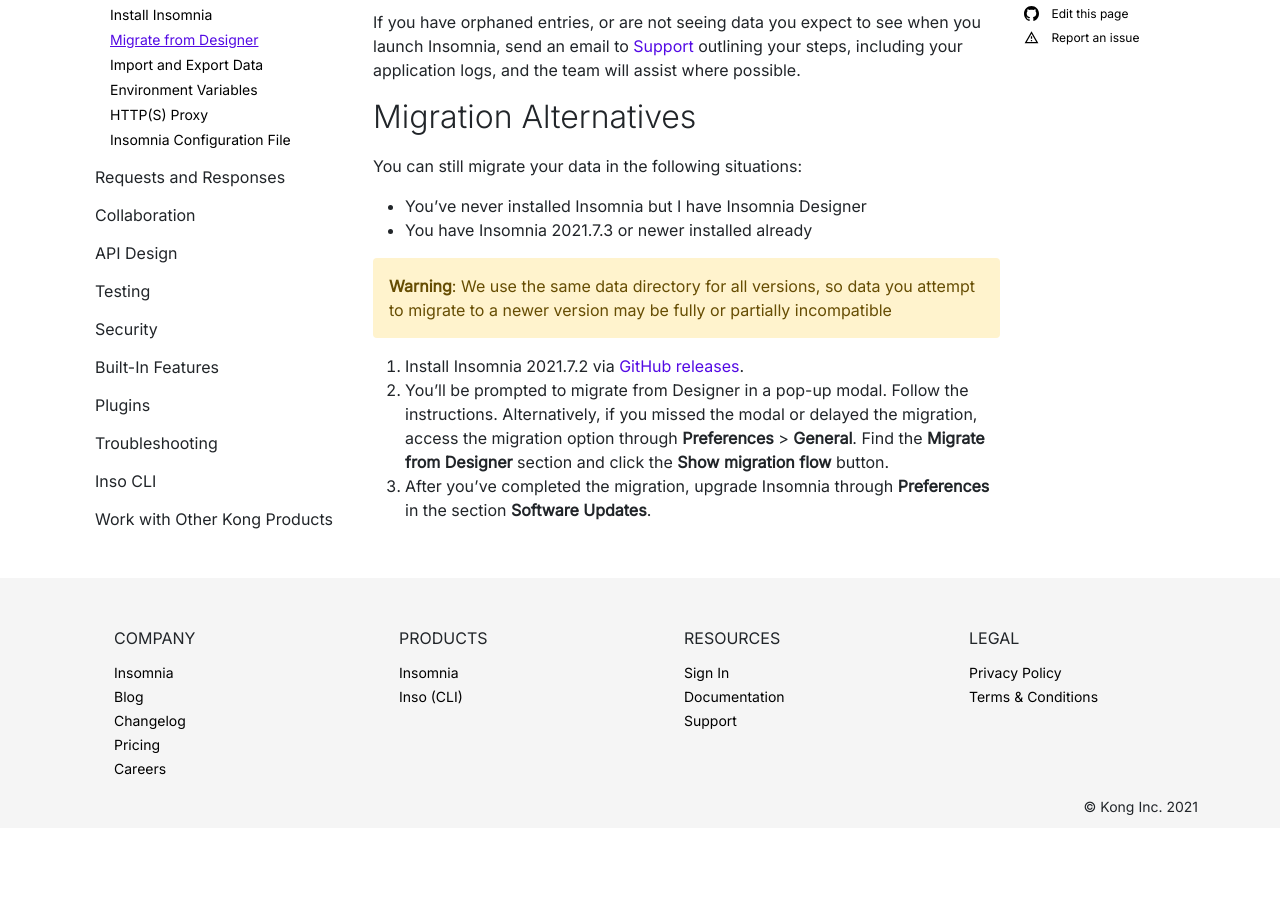
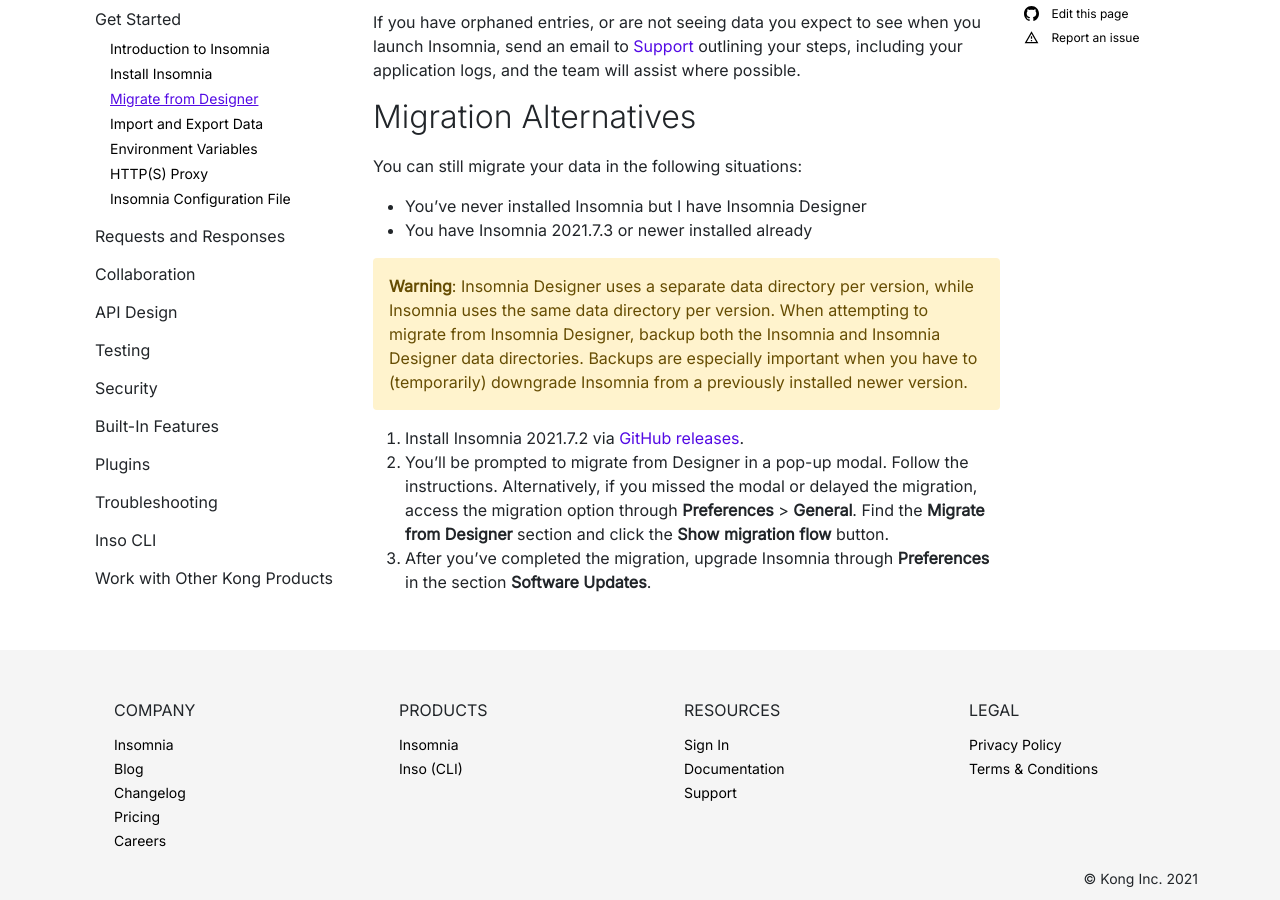
Before and after one commit to Kong/insomnia-docs, a Jekyll site: the page built from docs/insomnia/migrate-from-designer.md, in a window 1280 px wide and 900 px high, scrolled down 2551 px. Built offline with Jekyll 4.4.1, drawn with Linux system fonts in a browser that asks for light colours; comment, search, counter and statistics services are not loaded; before the commit the page ends 3379 px from its top, so only the background shows below that.

Commit message:
update warning message

```diff
--- a/docs/insomnia/migrate-from-designer.md
+++ b/docs/insomnia/migrate-from-designer.md
@@ -75,7 +75,7 @@
 * You have Insomnia 2021.7.3 or newer installed already
 
 {:.alert .alert-warning}
-**Warning**:  We use the same data directory for all versions, so data you attempt to migrate to a newer version may be fully or partially incompatible
+**Warning**: Insomnia Designer uses a separate data directory per version, while Insomnia uses the same data directory per version. When attempting to migrate from Insomnia Designer, backup both the Insomnia and Insomnia Designer data directories. Backups are especially important when you have to (temporarily) downgrade Insomnia from a previously installed newer version.
 
 1. Install Insomnia 2021.7.2 via [GitHub releases](https://github.com/Kong/insomnia/releases/tag/core%402021.7.2).
 2. You'll be prompted to migrate from Designer in a pop-up modal. Follow the instructions. Alternatively, if you missed the modal or delayed the migration, access the migration option through **Preferences** > **General**. Find the **Migrate from Designer** section and click the **Show migration flow** button.
```
